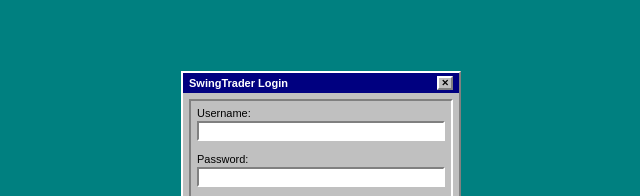
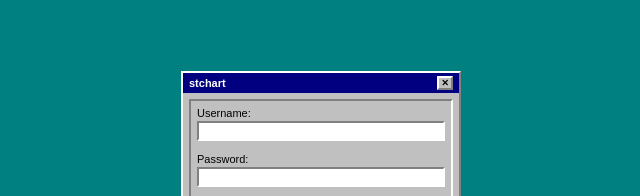
Before and after one commit to boosco16/stchart, a website: page public/index.html in a window 1280 px wide. Shown: the part 234-430 px from the top of the page, 319-959 px from the left. Drawn offline with Linux system fonts and the light colour scheme; no server answers.

Commit message:
Update index.html

```diff
--- a/public/index.html
+++ b/public/index.html
@@ -16,7 +16,7 @@
   <div class="login-wrap">
     <div class="window">
       <div class="titlebar">
-        <span>SwingTrader Login</span>
+        <span>stchart</span>
         <div class="titlebar-btns"><div class="tb-btn">✕</div></div>
       </div>
       <div class="win-body">
```
